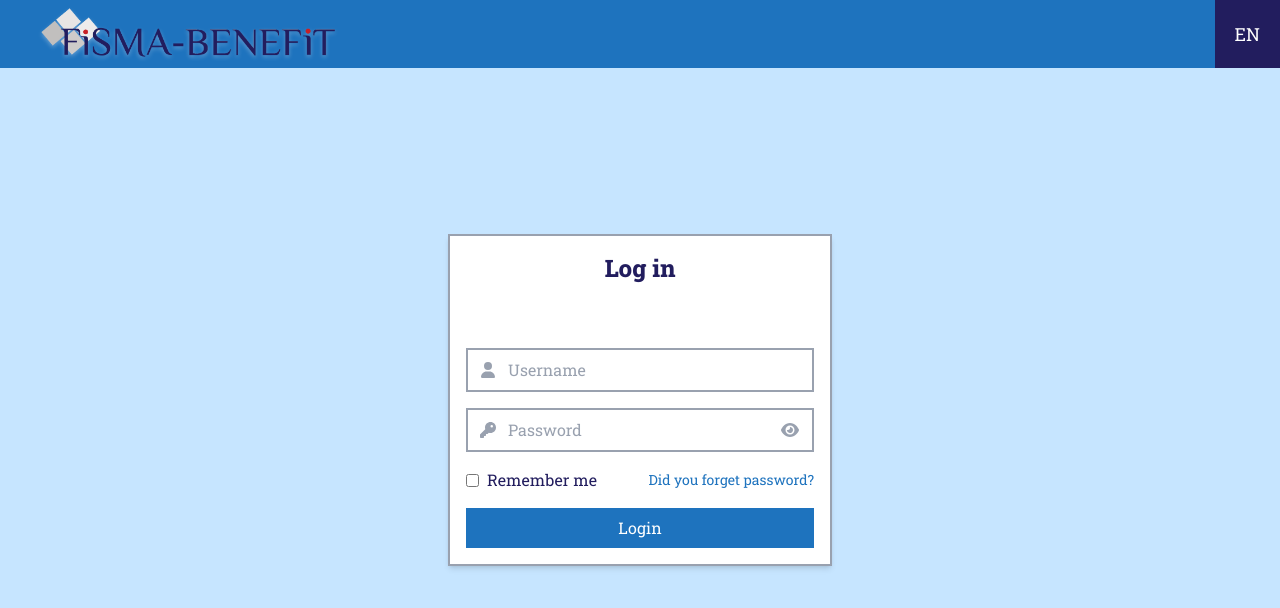
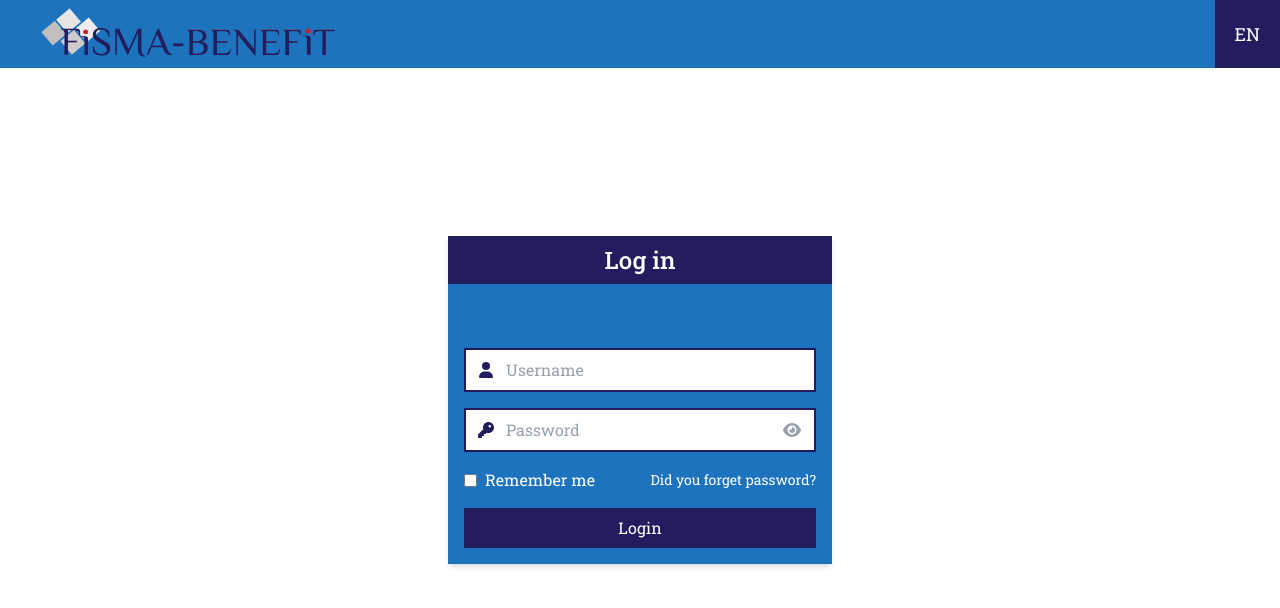
Before and after one commit to fisma-benefit-app/benefit-app, a React (Vite) app in the folder frontend/: page /login in a window 1280 px wide. Shown: the top 608 px of the page. Built offline with nearby package versions, Linux system fonts and the light colour scheme; no server answers.

Commit message:
refactor: improvements on styling and code

```diff
--- a/frontend/src/api/project.ts
+++ b/frontend/src/api/project.ts
@@ -137,7 +137,9 @@ const createNewProjectVersion = async (sessionToken: string | null, previousProj
 
         if (!newProjectId) {
             throw new Error("Id of new project could not be parsed!");
-        } else return newProjectId;
+        }
+
+        return newProjectId;
     } catch (error) {
         console.error("Error creating project:", error);
         throw error;
--- a/frontend/src/components/FunctionalClassComponent.tsx
+++ b/frontend/src/components/FunctionalClassComponent.tsx
@@ -76,7 +76,7 @@ export default function FunctionalClassComponent({ component, deleteFunctionalCo
   }
 
   return (
-    <form onSubmit={(e) => e.preventDefault()} className="flex flex-col gap-3 border-2 border-fisma-dark-blue bg-white my-5 w-[1075px] p-4">
+    <form onSubmit={(e) => e.preventDefault()} className="flex flex-col gap-3 border-2 border-fisma-gray bg-white my-5 w-[1075px] p-4">
       <div className="flex gap-5 items-center justify-between">
         <div className="flex-1">
           <input
@@ -93,14 +93,14 @@ export default function FunctionalClassComponent({ component, deleteFunctionalCo
           <p>= {fullPoints.toFixed(2)} {translation.functionalPointReadyText}</p>
           <button
             onClick={() => setIsCollapsed((prev) => !prev)}
-            className="bg-fisma-blue hover:bg-fisma-dark-blue cursor-pointer rounded text-white py-1 px-3 items-center gap-1"
+            className="bg-fisma-blue hover:bg-fisma-dark-blue cursor-pointer text-white py-1 px-3 items-center gap-1"
           >
             <span className={`inline-block text-1xl ${isCollapsed ? "rotate-180" : "rotate-0"} transition-transform duration-300`}>
               <FontAwesomeIcon icon={faCaretDown} />
             </span>
           </button>
           <button
-            className="bg-fisma-red hover:brightness-130 cursor-pointer rounded text-white py-1 px-3"
+            className="bg-fisma-red hover:brightness-130 cursor-pointer text-white py-1 px-3"
             onClick={() => deleteFunctionalComponent(component.id)}
           >
             <FontAwesomeIcon icon={faTrash} />
--- a/frontend/src/components/Header.tsx
+++ b/frontend/src/components/Header.tsx
@@ -38,7 +38,7 @@ const Header = () => {
         <img
           src="/Fisma-benefit_logo.png"
           alt="FISMA Logo"
-          className="h-15 w-auto mb-2 ml-10 hover:brightness-90 drop-shadow-fisma-logo"
+          className="h-15 w-auto mb-2 ml-10 hover:opacity-75 drop-shadow-fisma-logo"
         />
       </Link>
       <div className="absolute top-0 right-0 h-full flex items-center">
--- a/frontend/src/components/LoginForm.tsx
+++ b/frontend/src/components/LoginForm.tsx
@@ -53,39 +53,41 @@ export default function LoginForm() {
     }, [loggedIn, navigate]);
 
     return (//TODO: Change background!
-        <div className="flex justify-center items-center h-screen bg-[#c6e5ff]">
-            <form onSubmit={login} className="max-w-sm w-full mx-auto p-4 border-2 border-gray-400 shadow-md bg-white flex flex-col">
-                <h1 className="text-2xl text-fisma-dark-blue font-extrabold mb-4 text-center">{translation.header}</h1>
+        <div className="flex justify-center items-center h-screen">
+            <form onSubmit={login} className="max-w-sm w-full mx-auto p-4 shadow-md bg-fisma-blue flex flex-col">
+                <h1 className="text-2xl text-center text-white font-medium mb-4 bg-fisma-dark-blue -mx-4 -mt-4 px-4 py-2">
+                    {translation.header}
+                </h1>
 
                 <div className="h-8 mb-4 flex items-center justify-center">
                     {loginError && (
-                        <label className={`text-sm text-fisma-red bg-red-100 border border-fisma-red p-1 rounded transition-opacity duration-500 ease-in-out ${showLoginError ? 'opacity-100' : 'opacity-0'}`}>
+                        <label className={`text-sm text-fisma-red bg-red-100 border border-fisma-red p-1 transition-opacity duration-500 ease-in-out ${showLoginError ? 'opacity-100' : 'opacity-0'}`}>
                             {loginError}
                         </label>
                     )}
                 </div>
 
                 <div className="mb-4 relative">
-                    <FontAwesomeIcon icon={faUser} className="absolute left-3 top-1/2 transform -translate-y-1/2 w-5 h-5 text-gray-400" />
+                    <FontAwesomeIcon icon={faUser} className="absolute left-3 top-1/2 transform -translate-y-1/2 w-5 h-5 text-fisma-dark-blue" />
                     <input
                         type="text"
                         placeholder={translation.username}
                         value={username}
                         onChange={(e) => setUsername(e.target.value)}
                         required
-                        className="w-full p-2 pl-10 border-2 border-gray-400"
+                        className="w-full p-2 pl-10 border-2 border-fisma-dark-blue bg-white focus:outline-none"
                     />
                 </div>
 
                 <div className="mb-4 relative">
-                    <FontAwesomeIcon icon={faKey} className="absolute left-3 top-1/2 transform -translate-y-1/2 w-5 h-5 text-gray-400" />
+                    <FontAwesomeIcon icon={faKey} className="absolute left-3 top-1/2 transform -translate-y-1/2 w-5 h-5 text-fisma-dark-blue" />
                     <input
                         type={showPassword ? "text" : "password"}
                         placeholder={translation.password}
                         value={password}
                         onChange={(e) => setPassword(e.target.value)}
                         required
-                        className="w-full p-2 pl-10 border-2 border-gray-400 pr-10"
+                        className="w-full p-2 pl-10 border-2 border-fisma-dark-blue bg-white focus:outline-none"
                     />
                     <button
                         type="button"
@@ -96,22 +98,22 @@ export default function LoginForm() {
                     </button>
                 </div>
 
-                <div className="flex justify-between items-center mb-4 text-fisma-dark-blue">
+                <div className="flex justify-between items-center mb-4 text-white">
                     <label className="flex items-center">
                         <input
                             type="checkbox"
                             checked={rememberMe}
                             onChange={(e) => setRememberMe(e.target.checked)}
-                            className="mr-2 cursor-pointer"
+                            className="mr-2 cursor-pointer accent-fisma-dark-blue rounded"
                         />
                         {translation.rememberMe}
                     </label>
-                    <a href="#" className="text-fisma-blue text-sm hover:underline">{translation.forgotPassword}</a>
+                    <a href="#" className="text-white text-sm hover:underline">{translation.forgotPassword}</a>
                 </div>
 
                 <button
                     type="submit"
-                    className="w-full bg-fisma-blue text-white p-2 hover:bg-fisma-gray flex justify-center items-center cursor-pointer"
+                    className="w-full p-2 text-white bg-fisma-dark-blue hover:brightness-70 flex justify-center items-center cursor-pointer"
                     disabled={loading}
                 >
                     {loading ? (
--- a/frontend/src/components/ProjectList.tsx
+++ b/frontend/src/components/ProjectList.tsx
@@ -48,7 +48,7 @@ export default function ProjectList() {
           <input
               type="text"
               placeholder={translation.searchPlaceholder}
-              className="mb-4 p-2 border-2 border-gray-400 rounded"
+              className="mb-4 p-2 border-2 border-gray-400"
               value={searchTerm}
               onChange={(e) => setSearchTerm(e.target.value)}
           />
@@ -108,13 +108,13 @@ export default function ProjectList() {
                           </td>
                           <td className="p-1">
                               <button
-                                  className="bg-fisma-blue hover:bg-fisma-dark-blue cursor-pointer rounded text-white py-1 px-3"
+                                  className="bg-fisma-blue hover:bg-fisma-dark-blue cursor-pointer text-white py-3 px-4"
                                   onClick={() => navigate(`/project/${project.id}`)}
                               >
                                   <FontAwesomeIcon icon={faPenToSquare}/>
                               </button>
                               <button
-                                  className="bg-fisma-red hover:brightness-130 cursor-pointer rounded text-white py-1 px-3 ml-1"
+                                  className="bg-fisma-red hover:brightness-130 cursor-pointer text-white py-3 px-4 ml-1"
                                   onClick={() => handleDelete(project.id, project.projectName)}
                               >
                                   <FontAwesomeIcon icon={faTrash}/>
--- a/frontend/src/index.css
+++ b/frontend/src/index.css
@@ -7,7 +7,7 @@
     --color-fisma-dark-blue: #221d5e;
     --color-fisma-gray: #636363;
     --color-fisma-red: #c82026;
-    --drop-shadow-fisma-logo: 0 2px 2px rgb(255 255 255 / 0.30)
+    /* --drop-shadow-fisma-logo: 0 2px 2px rgb(255 255 255 / 0.30) */
 }
 
 :root {
```
Also changed, not shown: frontend/src/components/NewProjectModal.tsx (+10 -8 lines).
